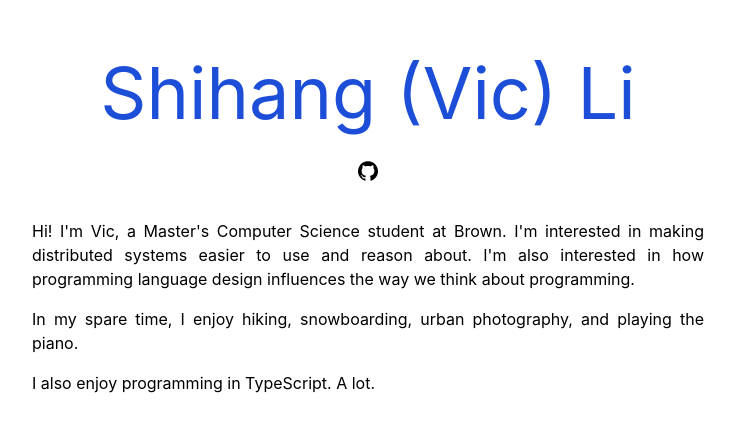
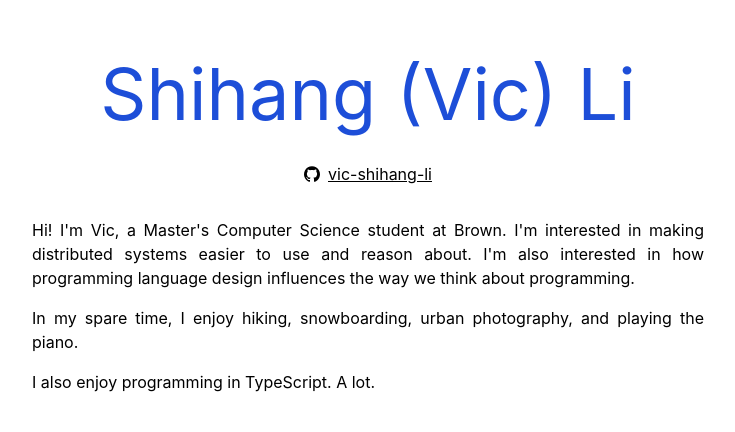
Before and after one commit to vic-lsh/vli, a Next.js app: page / in a window 1280 px wide. Shown: the part 174-606 px from the top of the page, without its empty margins (272-1007 px from the left). Built offline with nearby package versions, Linux system fonts and the light colour scheme.

Commit message:
feat: show github user id

```diff
--- a/pages/index.tsx
+++ b/pages/index.tsx
@@ -17,12 +17,16 @@ export default function Home() {
 
         <div className="m-8">
           <LinkToNewTab href={GH_URL}>
-            <Image
-              alt="GitHub Logo"
-              src="/github-logo.svg"
-              width="20px"
-              height="20px"
-            />
+            <span className="flex items-center justify-center gap-2">
+              <Image
+                alt="GitHub Logo"
+                src="/github-logo.svg"
+                width="16px"
+                height="16px"
+              />
+
+              <span className="underline">vic-shihang-li</span>
+            </span>
           </LinkToNewTab>
         </div>
 
```
